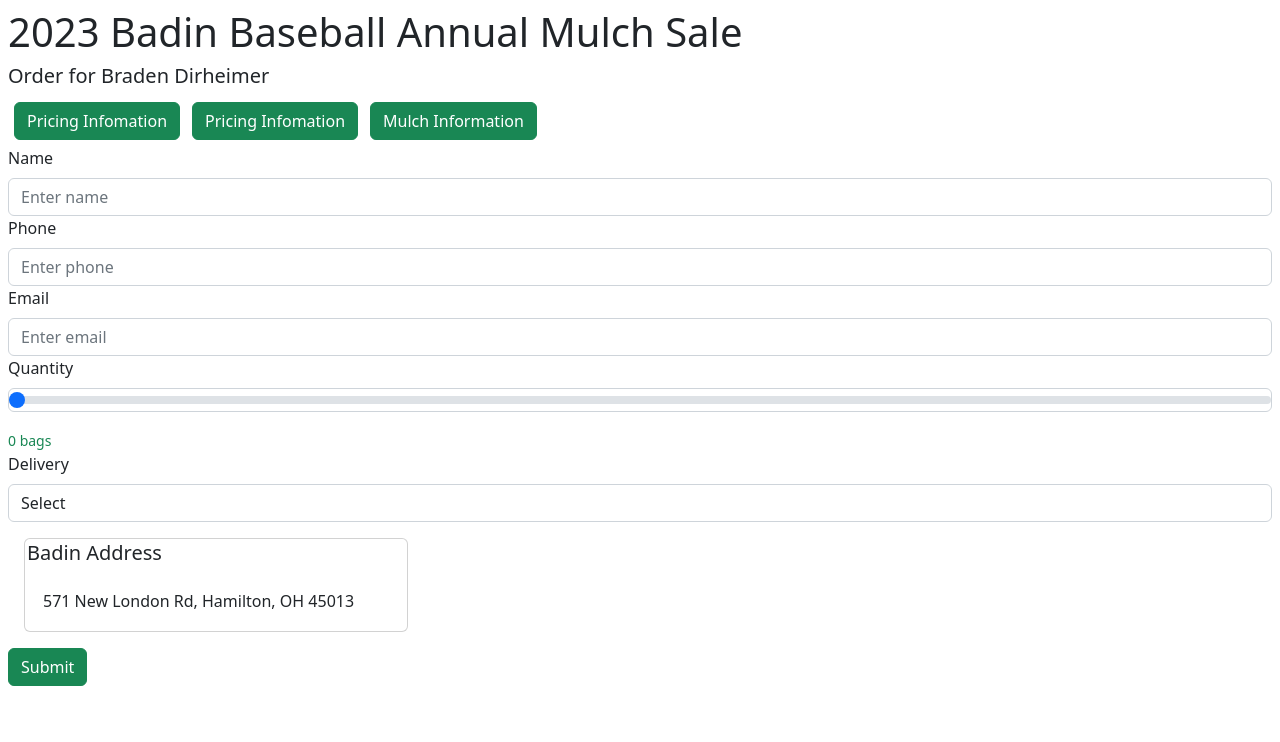
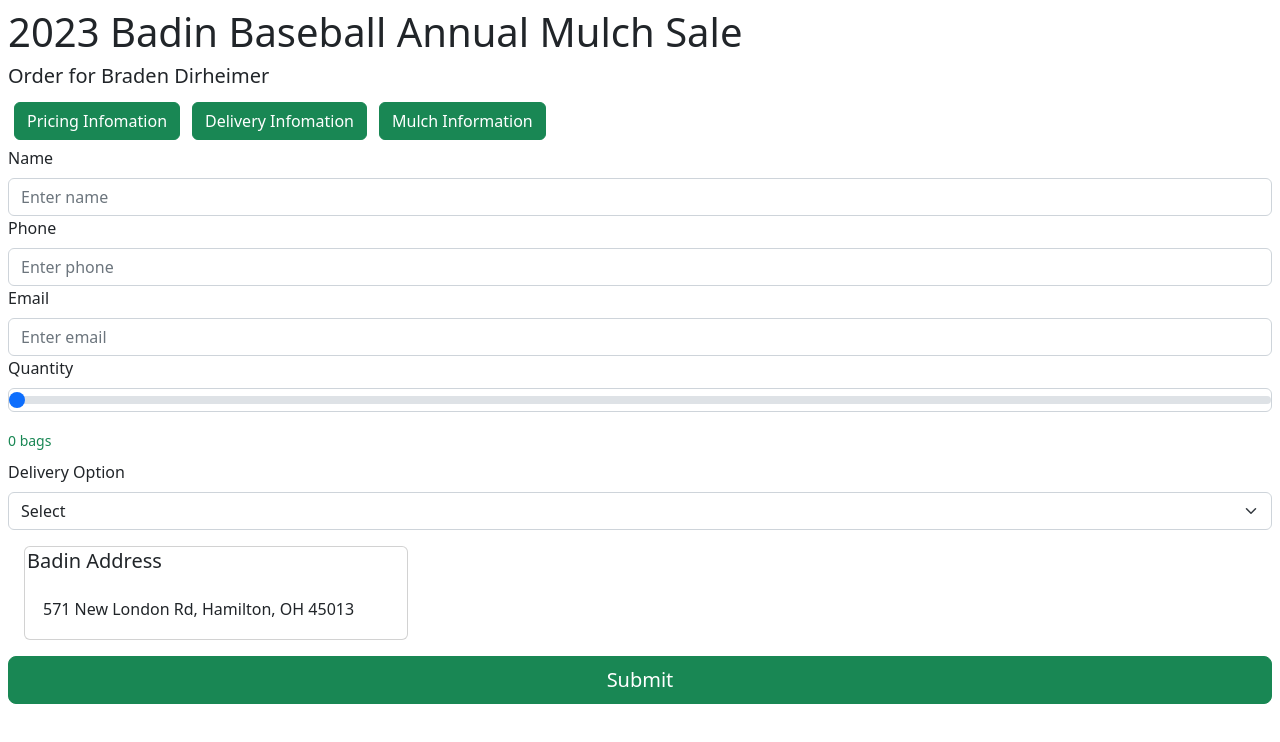
Before and after one commit to dirheimerb/badin-mulch, a Next.js app: page / in a window 1280 px wide. Shown: the top 742 px of the page. Built offline with nearby package versions, Linux system fonts and the light colour scheme.

Commit message:
corrected button and added dropdown arrow

```diff
--- a/src/components/Purchase.tsx
+++ b/src/components/Purchase.tsx
@@ -4,7 +4,7 @@
 import Form from 'react-bootstrap/Form';
 import Card from 'react-bootstrap/Card';
 import Collapse from 'react-bootstrap/Collapse';
-
+import Dropdown from 'react-bootstrap/Dropdown';
 export default function Purchase() {
   const playerName = 'Braden Dirheimer';
   const [openPricing, setOpenPricing] = React.useState<boolean>(false);
@@ -31,7 +31,6 @@
   const handleQuantityChange = (e: React.ChangeEvent<HTMLInputElement>) => {
     setQuantity(Number(e.target.value));
   };
-
   const handleSubmit = (e: React.FormEvent<HTMLFormElement>) => {
     e.preventDefault();
     const config = {
@@ -134,7 +133,7 @@
           aria-controls="example-collapse-text"
           aria-expanded={openDelivery}
         >
-          Pricing Infomation
+          Delivery Infomation
         </Button>
         <Collapse in={openDelivery}>
           <Card style={{ width: '18rem' }}>
@@ -235,26 +234,29 @@
           />
           <Form.Text className="text-success">{quantity} bags</Form.Text>
         </Form.Group>
-
-        <Form.Group controlId="formBasicDelivery">
-          <Form.Label>Delivery</Form.Label>
-          <Form.Control
-            as="select"
+        <div>
+          <label htmlFor="delivery" className="form-label mt-2">
+            Delivery Option
+          </label>
+          <select
+            className="form-select"
+            aria-label="Select Delivery Option"
+            name='delivery'
+            id='delivery'
             value={delivery}
             onChange={handleDeliveryChange}
             required
           >
-            {deliveryOptions.map((option) => (
-              <option
-                key={option.value}
-                value={option.value}
-              >
-                {option.label}
-              </option>
-            ))}
-          </Form.Control>
-        </Form.Group>
-
+            <svg xmlns="http://www.w3.org/2000/svg" width="16" height="16" fill="currentColor" className="bi bi-chevron-down" viewBox="0 0 16 16">
+              <path
+                fillRule="evenodd"
+                d="M1.646 4.646a.5.5 0 0 1 .708 0L8 10.293l5.646-5.647a.5.5 0 0 1 .708.708l-6 6a.5.5 0 0 1-.708 0l-6-6a.5.5 0 0 1 0-.708z"/>
+            </svg>
+            <option value="">Select</option>
+            <option value="delivery">Delivery</option>
+            <option value="pickup">Pickup</option>
+          </select>
+        </div>
         {delivery === 'delivery' ? (
           <div className="mb-2">
             <Form.Group controlId="formBasicStreet">
@@ -306,12 +308,15 @@
             </Card.Body>
           </Card>
         )}
+        <div className="d-grid gap-2">
         <Button
           variant="success"
           type="submit"
+          size='lg'
         >
           Submit
         </Button>
+        </div>
       </Form>
     </div>
   );
```
